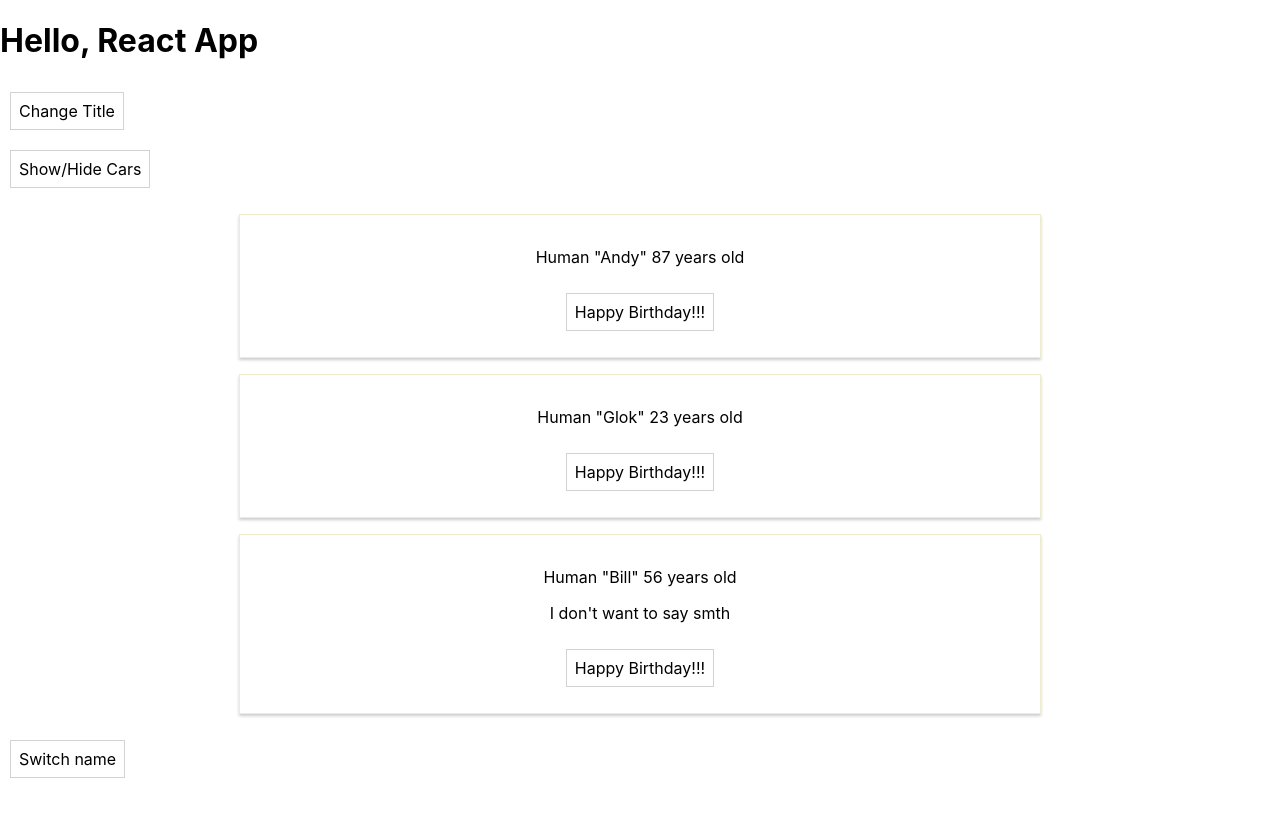
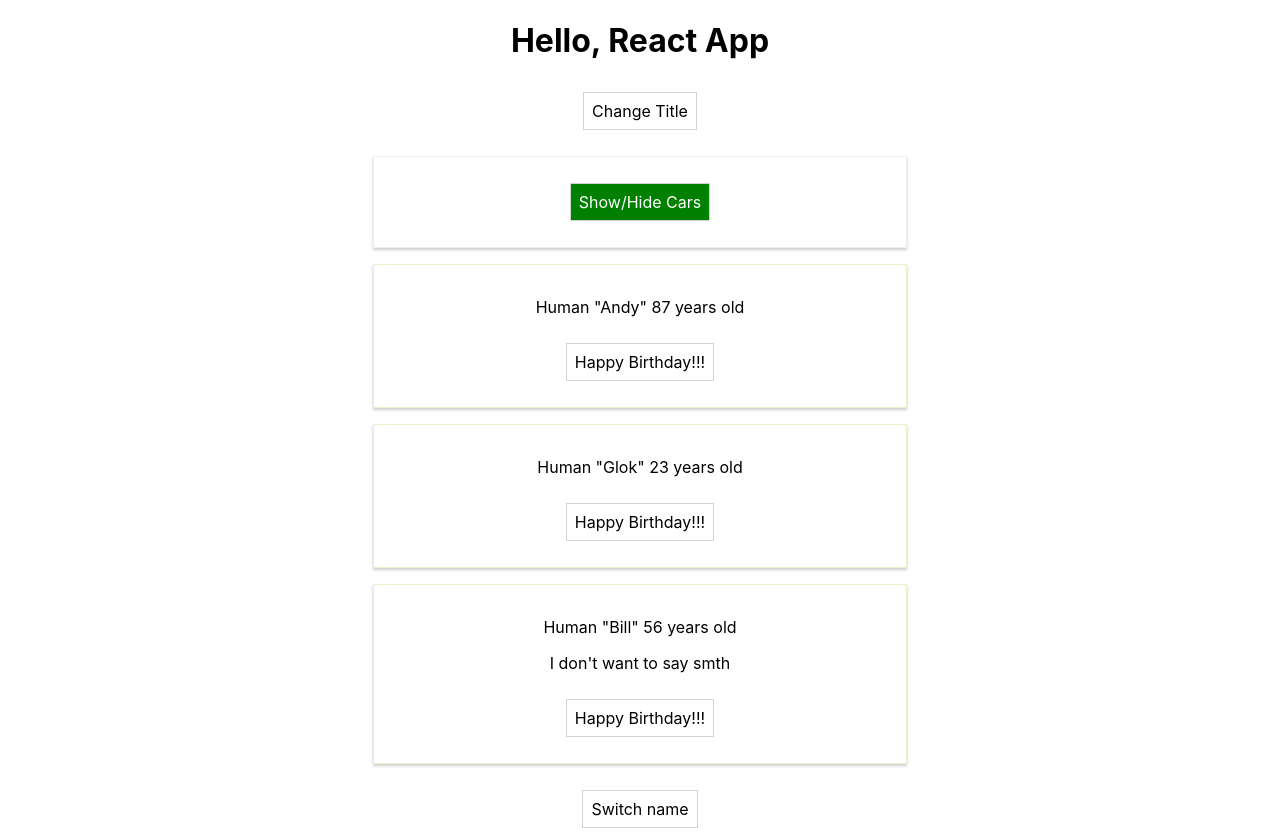
Before and after one commit to Bpaxio/react-study, a React (Create React App) app: page / in a window 1280 px wide. Before the commit the page ends 800 px from the top, so only its background shows below. Built offline with nearby package versions, Linux system fonts and the light colour scheme.

Commit message:
added module css usage

```diff
--- a/src/App.js
+++ b/src/App.js
@@ -1,5 +1,5 @@
 import React, {useState} from 'react';
-import classes from './App.css';
+import classes from './App.module.css';
 import Person from './Person/Person'
 import Cars from "./Car/Cars";
 
--- a/src/Car/Car.js
+++ b/src/Car/Car.js
@@ -1,5 +1,5 @@
 import React from 'react'
-import classes from "./Car.css";
+import classes from "./Car.module.css";
 
 const Car = (props) => {
     return (
--- a/src/Person/Person.css
+++ b/src/Car/Car.module.css
@@ -1,8 +1,13 @@
-.Person {
+.Car {
     width: 60%;
     margin: 16px auto;
-    border: 1px solid #eec;
+    border: 1px solid #eee;
     box-shadow: 0 2px 3px #ccc;
     padding: 16px;
     text-align: center;
 }
+@media (min-width: 550px) {
+    .Car {
+        width: 450px;
+    }
+}
--- a/src/Car/Cars.js
+++ b/src/Car/Cars.js
@@ -1,14 +1,14 @@
 import React, {Component, useState} from 'react'
 import Car from "./Car";
-import classes from "./Cars.css"
+import classes from "./Cars.module.css"
 
 class Cars extends Component {
 
     state = {
         cars: [
-            {mark: "Infinity", mileage: 0},
-            {mark: "Volkswagen", mileage: 20200},
-            {mark: "Skoda", mileage: 23000}
+            {id: 0, mark: "Infinity", mileage: 0},
+            {id: 1, mark: "Volkswagen", mileage: 20200},
+            {id: 2, mark: "Skoda", mileage: 23000}
         ],
         showCars: false
     };
--- a/src/Car/Cars.css
+++ b/src/Car/Cars.module.css
@@ -6,8 +6,8 @@
     padding: 16px;
     text-align: center;
 }
-@media (min-width: 500px) {
-    .Car {
+@media (min-width: 550px) {
+    .Cars {
         width: 500px;
     }
 }
--- a/src/Person/Person.js
+++ b/src/Person/Person.js
@@ -1,10 +1,10 @@
 import React, {useState} from 'react'
-import './Person.css'
+import classes from './Person.module.css'
 
 const Person = (props) => {
     const [age, updateAge] = useState(props.age);
     return (
-        <div className="Person">
+        <div className={classes.Person}>
             <p>Human "{props.name}" {age} years old</p>
             <p>{props.children}</p>
             <button onClick={() => updateAge(age + 1)}>Happy Birthday!!!</button>
--- a/src/Car/Car.css
+++ b/src/Person/Person.module.css
@@ -1,13 +1,13 @@
-.Car {
+.Person {
     width: 60%;
     margin: 16px auto;
-    border: 1px solid #eee;
+    border: 1px solid #eec;
     box-shadow: 0 2px 3px #ccc;
     padding: 16px;
     text-align: center;
 }
-@media (min-width: 500px) {
-    .Car {
-        width: 450px;
+@media (min-width: 550px) {
+    .Person {
+        width: 500px;
     }
 }
```
Also changed, not shown: src/App.module.css (renamed from src/App.css), 1 other file (tests, documents, lock files or other folders).
